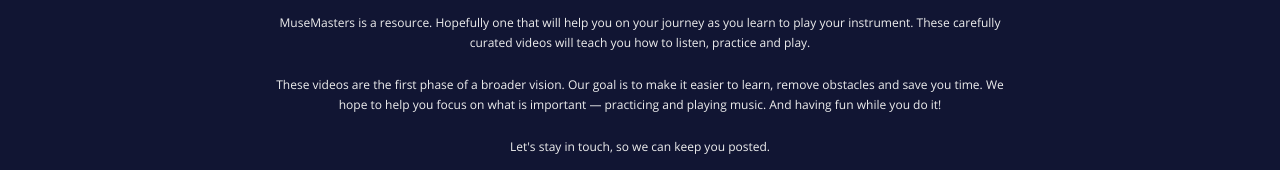
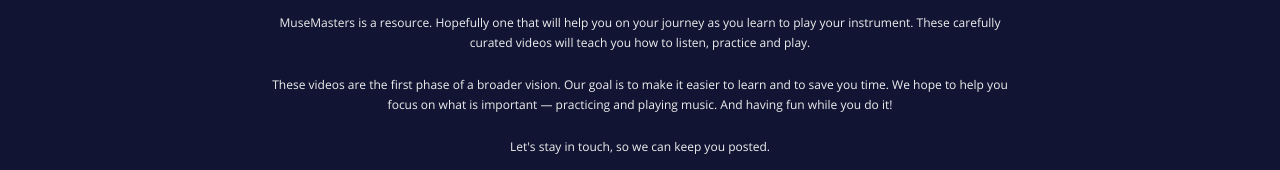
Before and after one commit to stanclarke-jr/mm-landing-page, a Gatsby site: page / in a window 1280 px wide. Shown: the part 2006-2176 px from the top of the page. Built offline with nearby package versions, Linux system fonts and the light colour scheme; Gatsby itself is replaced by a stand-in of ours.

Commit message:
Edits to the About Us

```diff
--- a/src/components/sections/footer.js
+++ b/src/components/sections/footer.js
@@ -11,7 +11,7 @@
         <span>About us</span>
         <p>MuseMasters is a resource. Hopefully one that will help you on your journey as you learn to play your instrument. These carefully curated videos will teach you how to listen, practice and play.</p>
 
-        <p>These videos are the first phase of a broader vision. Our goal is to make it easier to learn, remove obstacles and save you time. We hope to help you focus on what is important — practicing and playing music. And having fun while you do it!</p>
+        <p>These videos are the first phase of a broader vision. Our goal is to make it easier to learn and to save you time. We hope to help you focus on what is important — practicing and playing music. And having fun while you do it!</p>
 
         <p>Let's stay in touch, so we can keep you posted.</p>
       </FooterColumn>
```
